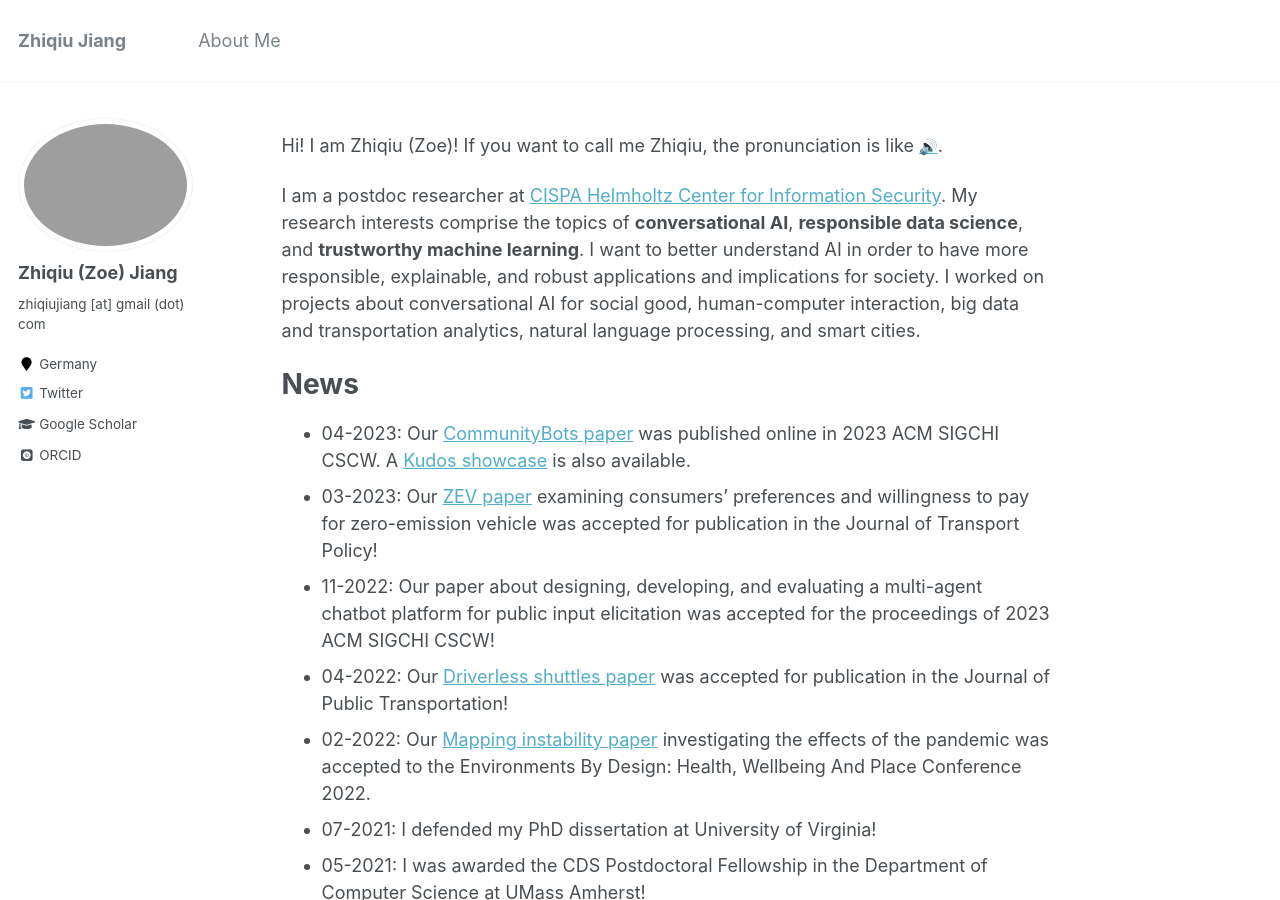
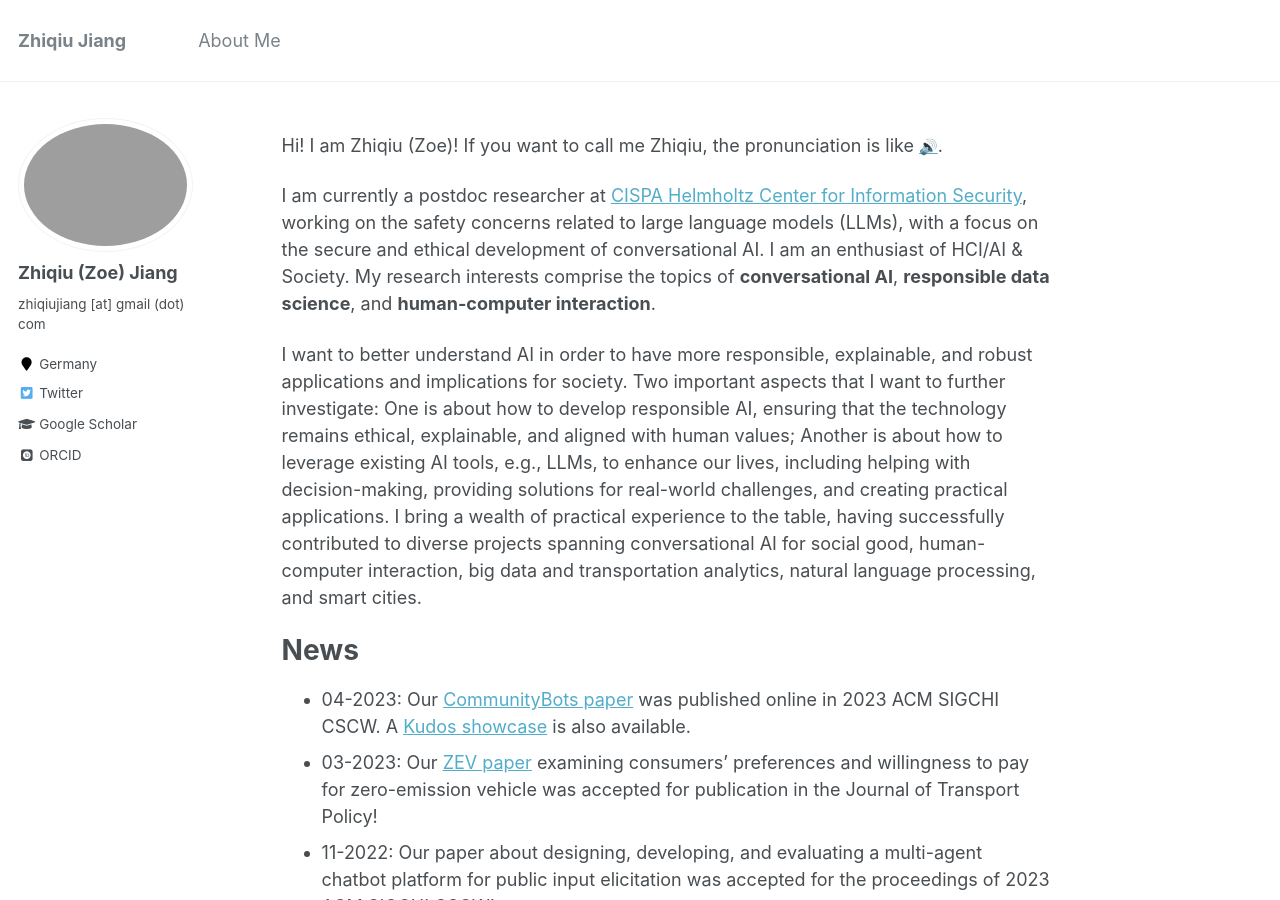
Before and after one commit to zhiqiujiang/zhiqiujiang.github.io, a Jekyll site: the page built from _pages/about.md, in a window 1280 px wide and 900 px high. Built offline with Jekyll 4.4.1, drawn with Linux system fonts in a browser that asks for light colours; some web fonts are replaced.

Commit message:
updated about_me page

```diff
--- a/_pages/about.md
+++ b/_pages/about.md
@@ -13,7 +13,9 @@ redirect_from:
 Hi! I am Zhiqiu (Zoe)!
 If you want to call me Zhiqiu, the pronunciation is like <a href="https://www.howtopronounce.com/jucho" target="_blank"><span title="Pronounce" style="font-size:15px; text-decoration: none;">&#128266;</span></a>.
 
-I am a postdoc researcher at [CISPA Helmholtz Center for Information Security](https://cispa.de/){:target="_blank"}. My research interests comprise the topics of **conversational AI**, **responsible data science**, and **trustworthy machine learning**. I want to better understand AI in order to have more responsible, explainable, and robust applications and implications for society. I worked on projects about conversational AI for social good, human-computer interaction, big data and transportation analytics, natural language processing, and smart cities.
+I am currently a postdoc researcher at [CISPA Helmholtz Center for Information Security](https://cispa.de/){:target="_blank"}, working on the safety concerns related to large language models (LLMs), with a focus on the secure and ethical development of conversational AI. I am an enthusiast of HCI/AI & Society. My research interests comprise the topics of **conversational AI**, **responsible data science**, and **human-computer interaction**.
+
+I want to better understand AI in order to have more responsible, explainable, and robust applications and implications for society. Two important aspects that I want to further investigate: One is about how to develop responsible AI, ensuring that the technology remains ethical, explainable, and aligned with human values; Another is about how to leverage existing AI tools, e.g., LLMs, to enhance our lives, including helping with decision-making, providing solutions for real-world challenges, and creating practical applications. I bring a wealth of practical experience to the table, having successfully contributed to diverse projects spanning conversational AI for social good, human-computer interaction, big data and transportation analytics, natural language processing, and smart cities.
 
 News
 ======
```
Also changed, not shown: _pages/about_me.md (+1 -1 lines).
